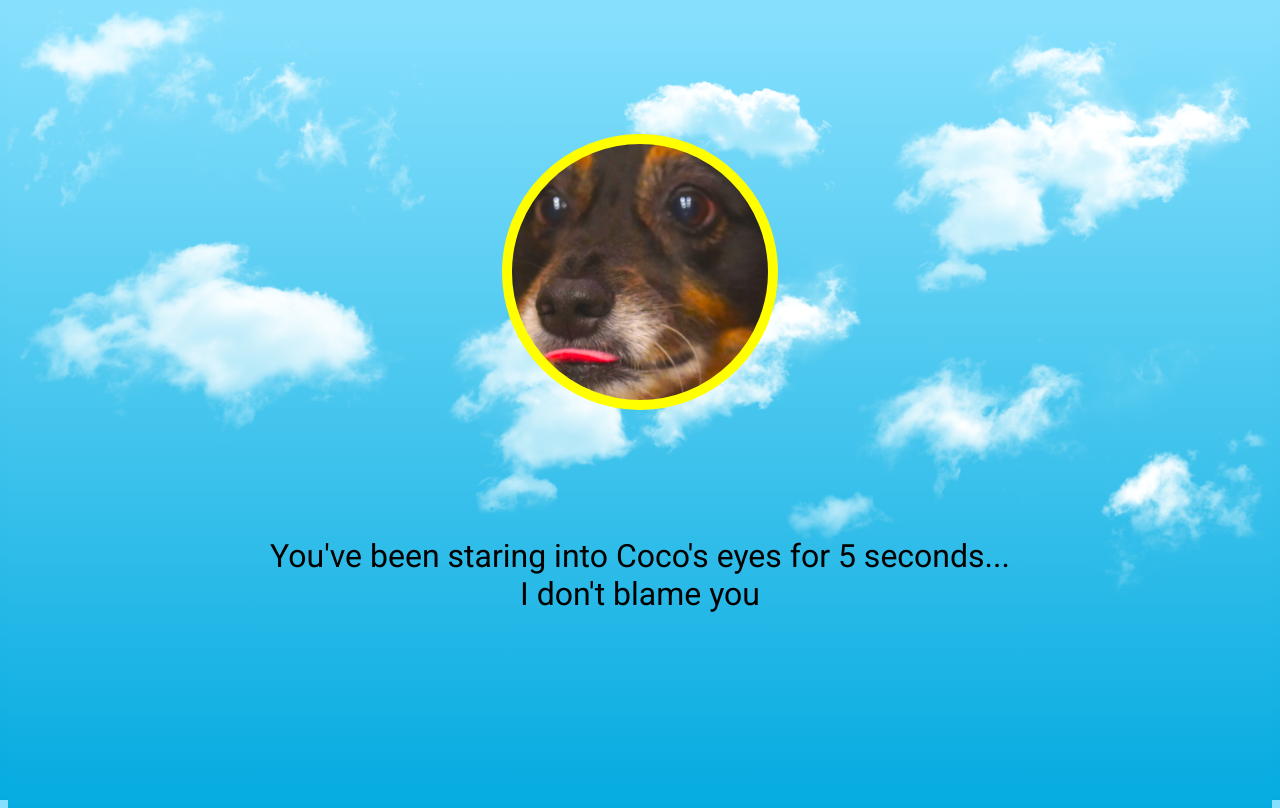
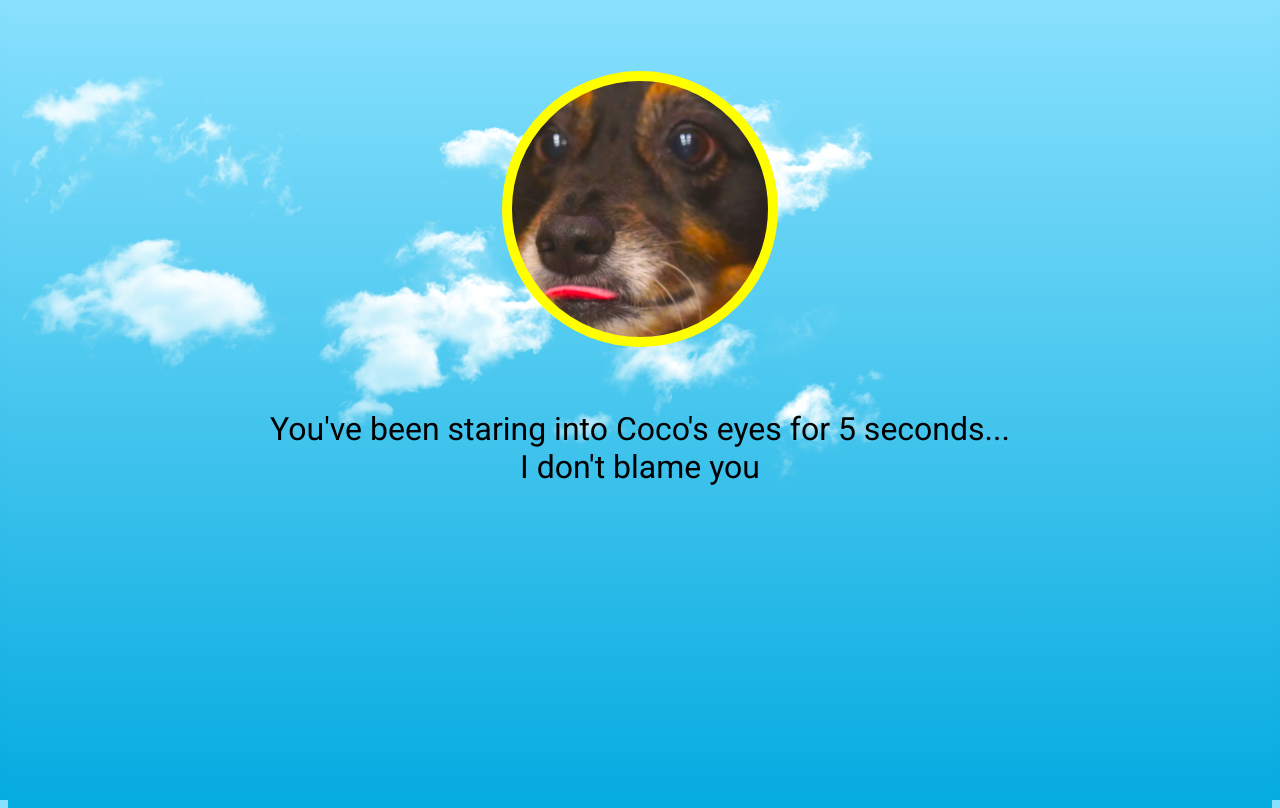
Before and after one commit to dartmouth-cs52-21S/react-notes-snow-kang, a website built with webpack: page src/index.html in a window 1280 px wide. Built offline with nearby package versions, Linux system fonts and the light colour scheme.

Commit message:
Added cloud container

```diff
--- a/src/index.html
+++ b/src/index.html
@@ -1,16 +1,18 @@
 <!DOCTYPE html>
 <html>
-
   <head>
     <title>starter pack</title>
-    <meta name="viewport" content="width=device-width, initial-scale=1.0">
-    <link href="https://fonts.googleapis.com/css?family=Roboto" rel="stylesheet">
+    <meta name="viewport" content="width=device-width, initial-scale=1.0" />
+    <link
+      href="https://fonts.googleapis.com/css?family=Roboto"
+      rel="stylesheet"
+    />
   </head>
 
   <body>
-    <img src="src/img/clouds.png" class="backdrop">
+    <div class="container">
       <div class="logo"></div>
       <div id="main">Loading</div>
+    </div>
   </body>
-
 </html>
--- a/src/style.scss
+++ b/src/style.scss
@@ -7,12 +7,11 @@ html {
   text-align: center;
 }
 
-.backdrop {
-  position: absolute;
-  top: 0;
-  right: 0;
-  max-width: 100%;
-  max-height: 100%;
+.container {
+  position: relative;
+  background-image: url('img/clouds.png');
+  background-repeat: no-repeat;
+  background-size: contain;
 }
 
 .logo {
@@ -24,7 +23,7 @@ html {
   border: yellow 10px solid;
   width: 20vw;
   height: 20vw;
-  margin: 10% auto;
+  margin: 5% auto;
 }
 
 #main {
```
Lines whose indentation alone changed are shown as unchanged.
